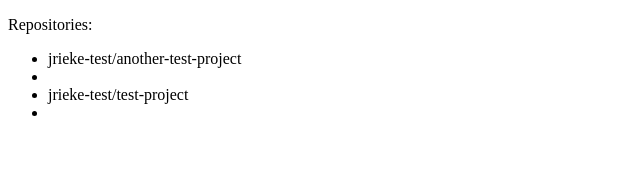
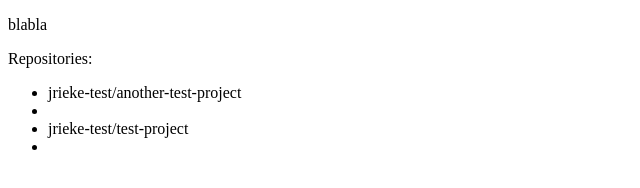
Before and after one commit to jrieke-test/jrieke-test.github.io, a plain HTML site: page index.html in a window 1280 px wide. Shown: the whole page, without its empty margins (0-640 px from the left). Drawn offline with Linux system fonts and the light colour scheme.

Commit message:
Updated index.html

```diff
--- a/index.html
+++ b/index.html
@@ -5,7 +5,7 @@
 </head>
 <body>
 	<p></p>
-	<p></p>
+	<p>blabla</p>
 	<p>Repositories:</p>
 	<ul>
 		<li>jrieke-test/another-test-project<li>
```
